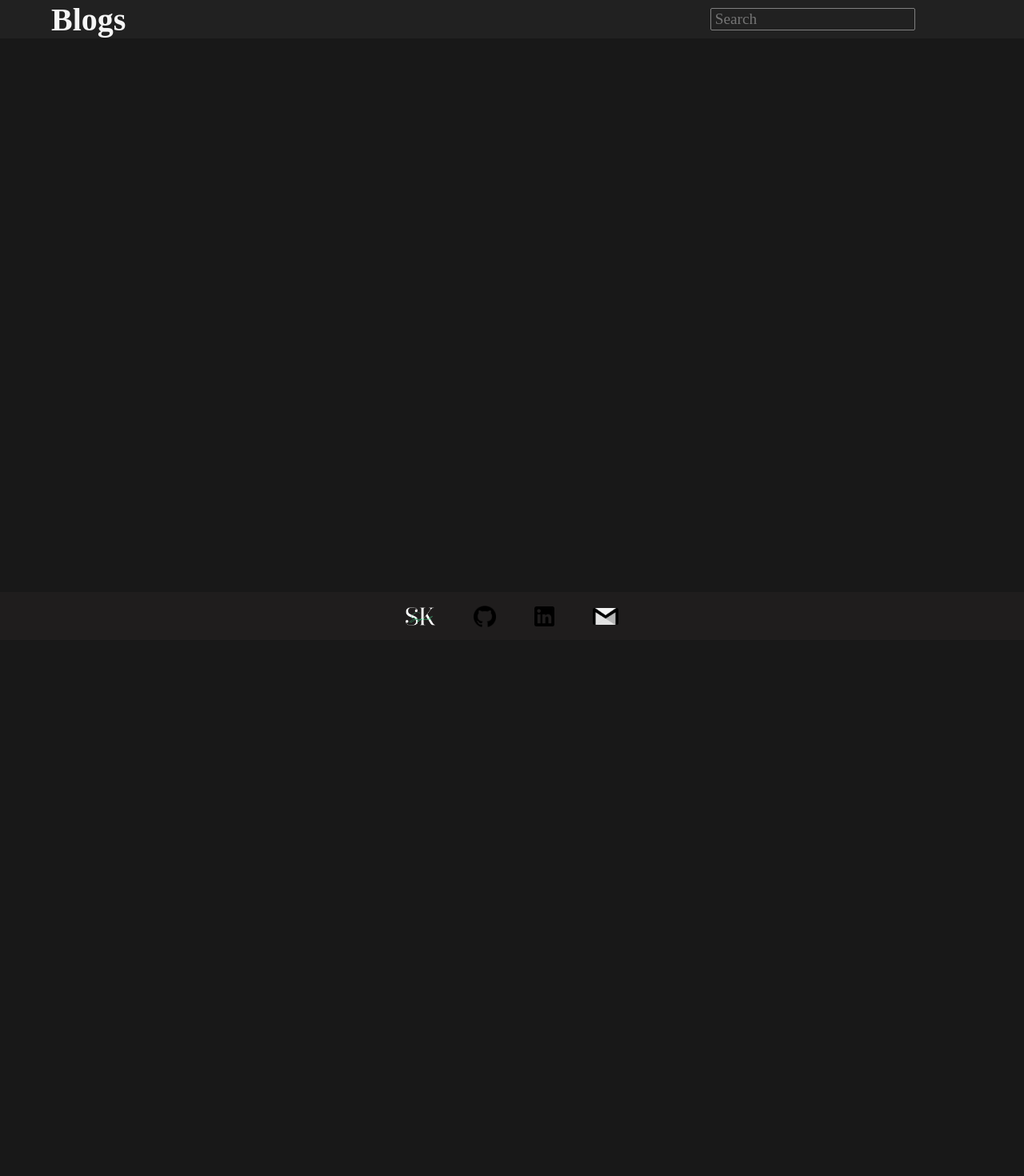
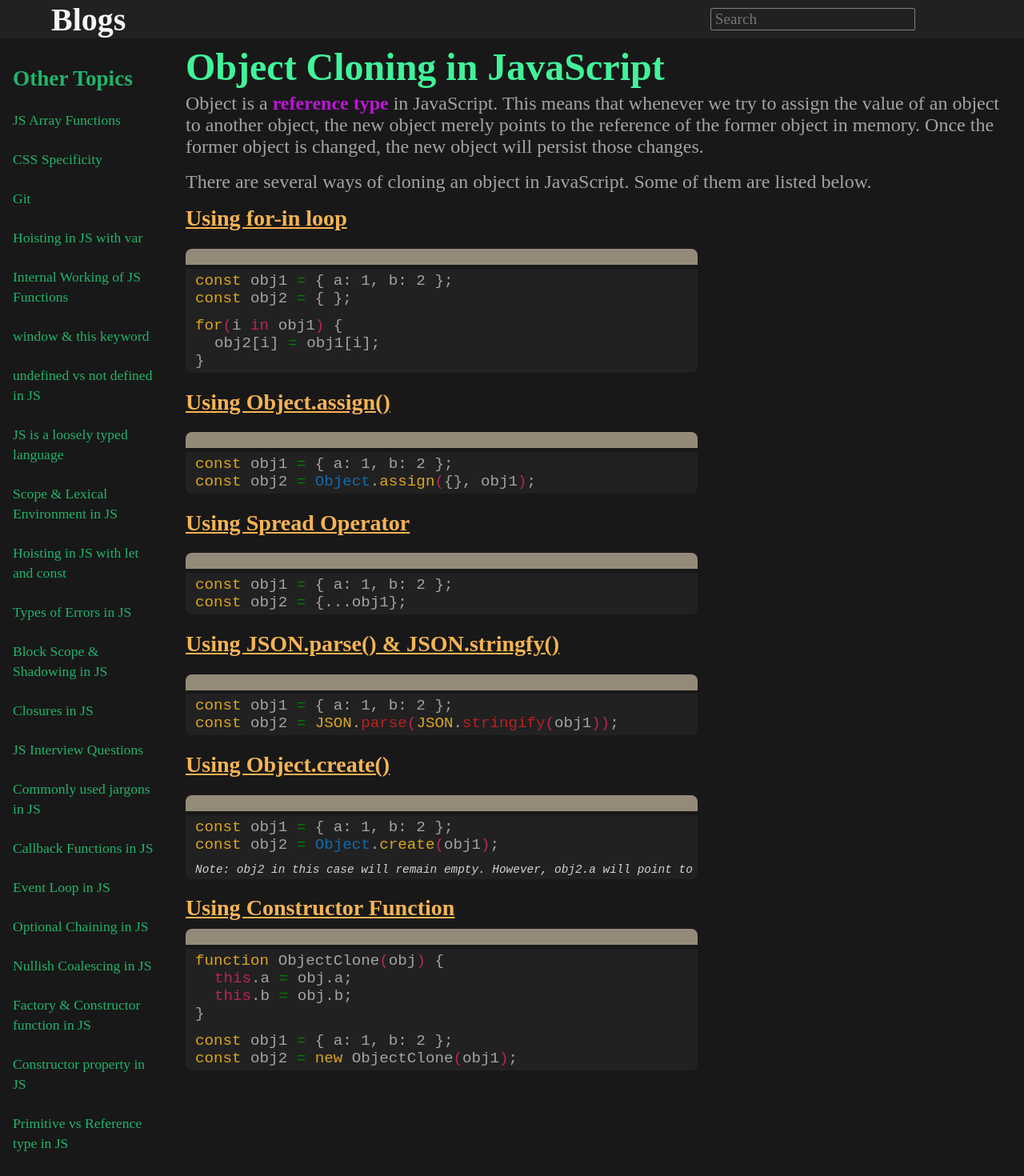
Before and after one commit to SoumyaSagnik/Blogs, a React (Create React App) app: page /js-objectCloning in a window 1280 px wide. Before the commit this address had no page. Shown: the top 1470 px of the page at 80% size. Before the commit the page ends 800 px from the top, so only its background shows below. Built offline with nearby package versions, Linux system fonts and the light colour scheme; a web font is replaced by a local one.

Commit message:
added article object cloning

```diff
--- a/src/App.js
+++ b/src/App.js
@@ -31,6 +31,7 @@ import FactoryAndConstructorFunctions from "./Pages/FactoryAndConstructorFunctio
 import ConstructorProperty from "./Pages/ConstructorProperty";
 import PrimitiveVsReference from "./Pages/PrimitiveVsReference";
 import ForInAndForOfLoop from "./Pages/ForInAndForOfLoop";
+import ObjectCloning from "./Pages/ObjectCloning";
 
 const App = () => {
   const navigate = useNavigate();
@@ -263,6 +264,15 @@ const App = () => {
               </>
             }
           />
+          <Route
+            path="/js-objectCloning"
+            element={
+              <>
+                <Sidebar data={notes} />
+                <ObjectCloning />
+              </>
+            }
+          />
         </Routes>
       </AnimatePresence>
       <Footer />
--- /dev/null
+++ b/src/Pages/ObjectCloning.js
@@ -0,0 +1,192 @@
+import Code from "../components/Code";
+import { motion } from "framer-motion";
+
+const ObjectCloning = () => {
+  const leftCurly = "{";
+  const rightCurly = "}";
+  return (
+    <motion.div
+      initial={{ opacity: 0 }}
+      animate={{ opacity: 1 }}
+      exit={{ opacity: 0 }}
+      transition={{ duration: 0.25 }}
+    >
+      <div className="content page">
+        <h1>Object Cloning in JavaScript</h1>
+        <p>
+          Object is a{" "}
+          <a
+            href="https://blogs-ssk.netlify.app/js-primitiveVsReference"
+            target="_blank"
+            rel="noreferrer"
+          >
+            reference type
+          </a>{" "}
+          in JavaScript. This means that whenever we try to assign the value of
+          an object to another object, the new object merely points to the
+          reference of the former object in memory. Once the former object is
+          changed, the new object will persist those changes.
+        </p>
+        <p className="space-all">
+          There are several ways of cloning an object in JavaScript. Some of
+          them are listed below.
+        </p>
+        <h3>Using for-in loop</h3>
+        <p className="space-bottom"></p>
+        <Code />
+        <pre>
+          <div className="code-body">
+            <p>
+              <span className="yellow">const </span>obj1
+              <span className="grn"> = </span>
+              {leftCurly} a: 1, b: 2 {rightCurly};
+            </p>
+            <p>
+              <span className="yellow">const </span>obj2
+              <span className="grn"> = </span>
+              {leftCurly + " " + rightCurly};
+            </p>
+            <p className="space-top">
+              <span className="yellow">for</span>
+              <span className="pink">(</span>i <span className="pink">in </span>
+              obj1
+              <span className="pink">)</span> {leftCurly}
+            </p>
+            <p className="space-list">
+              obj2[i]
+              <span className="grn"> = </span>
+              obj1[i];
+            </p>
+            <p>{rightCurly}</p>
+          </div>
+        </pre>
+        <h3>Using Object.assign()</h3>
+        <p className="space-bottom"></p>
+        <Code />
+        <pre>
+          <div className="code-body">
+            <p>
+              <span className="yellow">const </span>obj1
+              <span className="grn"> = </span>
+              {leftCurly} a: 1, b: 2 {rightCurly};
+            </p>
+            <p>
+              <span className="yellow">const </span>obj2
+              <span className="grn"> = </span>
+              <span className="blue">Object</span>.
+              <span className="yellow">assign</span>
+              <span className="pink">(</span>
+              {leftCurly}
+              {rightCurly}, obj1
+              <span className="pink">)</span>;
+            </p>
+          </div>
+        </pre>
+        <h3>Using Spread Operator</h3>
+        <p className="space-bottom"></p>
+        <Code />
+        <pre>
+          <div className="code-body">
+            <p>
+              <span className="yellow">const </span>obj1
+              <span className="grn"> = </span>
+              {leftCurly} a: 1, b: 2 {rightCurly};
+            </p>
+            <p>
+              <span className="yellow">const </span>obj2
+              <span className="grn"> = </span>
+              {leftCurly}...obj1{rightCurly};
+            </p>
+          </div>
+        </pre>
+        <h3>Using JSON.parse() & JSON.stringfy()</h3>
+        <p className="space-bottom"></p>
+        <Code />
+        <pre>
+          <div className="code-body">
+            <p>
+              <span className="yellow">const </span>obj1
+              <span className="grn"> = </span>
+              {leftCurly} a: 1, b: 2 {rightCurly};
+            </p>
+            <p>
+              <span className="yellow">const </span>obj2
+              <span className="grn"> = </span>
+              <span className="yellow">JSON</span>.
+              <span className="red">parse</span>
+              <span className="pink">(</span>
+              <span className="yellow">JSON</span>.
+              <span className="red">stringify</span>
+              <span className="pink">(</span>
+              obj1
+              <span className="pink">)</span>
+              <span className="pink">)</span>;
+            </p>
+          </div>
+        </pre>
+        <h3>Using Object.create()</h3>
+        <p className="space-bottom"></p>
+        <Code />
+        <pre>
+          <div className="code-body">
+            <p>
+              <span className="yellow">const </span>obj1
+              <span className="grn"> = </span>
+              {leftCurly} a: 1, b: 2 {rightCurly};
+            </p>
+            <p>
+              <span className="yellow">const </span>obj2
+              <span className="grn"> = </span>
+              <span className="blue">Object</span>.
+              <span className="yellow">create</span>
+              <span className="pink">(</span>
+              obj1
+              <span className="pink">)</span>;
+            </p>
+            <p className="space-top em white">
+              Note: obj2 in this case will remain empty. However, obj2.a will
+              point to obj1.a, and so on..
+            </p>
+          </div>
+        </pre>
+        <h3>Using Constructor Function</h3>
+        <p className="sapce-bottom"></p>
+        <Code />
+        <pre>
+          <div className="code-body">
+            <p>
+              <span className="yellow">function</span> ObjectClone
+              <span className="pink">(</span>
+              obj
+              <span className="pink">)</span> {leftCurly}
+            </p>
+            <p className="space-list">
+              <span className="pink">this</span>.a
+              <span className="grn"> = </span>obj.a;
+            </p>
+            <p className="space-list">
+              <span className="pink">this</span>.b
+              <span className="grn"> = </span>obj.b;
+            </p>
+            <p>{rightCurly}</p>
+            <p className="space-top">
+              <span className="yellow">const </span>obj1
+              <span className="grn"> = </span>
+              {leftCurly} a: 1, b: 2 {rightCurly};
+            </p>
+            <p>
+              <span className="yellow">const </span>obj2
+              <span className="grn"> = </span>
+              <span className="yellow">new </span>ObjectClone
+              <span className="pink">(</span>
+              obj1
+              <span className="pink">)</span>;
+            </p>
+          </div>
+        </pre>
+      </div>
+    </motion.div>
+  );
+};
+
+export default ObjectCloning;
--- a/src/meta.json
+++ b/src/meta.json
@@ -182,5 +182,13 @@
     "desc": "Iterating through objects using for-in & iterables using for-of loop in JavaScript.",
     "link": "/js-forIn&forOf",
     "search": ["javascript"]
+  },
+  {
+    "id": 24,
+    "topic": "Object cloning in JS",
+    "type": "js",
+    "desc": "Different ways of cloning an object in JavaScript.",
+    "link": "/js-objectCloning",
+    "search": ["javascript"]
   }
 ]
```
Also changed, not shown: 1 other file (tests, documents, lock files or other folders).
